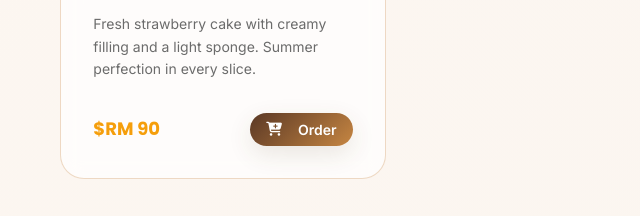
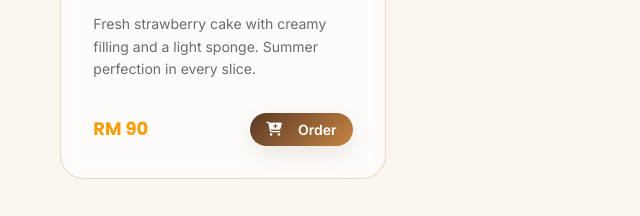
Before and after one commit to khivisha175/Dessert_website, a plain HTML site: page index.html in a window 1280 px wide. Shown: the part 3164-3380 px from the top of the page, 417-1057 px from the left. Drawn offline with Linux system fonts and the light colour scheme.

Commit message:
index.html

```diff
--- a/index.html
+++ b/index.html
@@ -1191,7 +1191,7 @@
                     <h3 class="product-name">Strawberry Cake</h3>
                     <p class="product-description">Fresh strawberry cake with creamy filling and a light sponge. Summer perfection in every slice.</p>
                     <div class="product-footer">
-                        <span class="product-price">$RM 90</span>
+                        <span class="product-price">RM 90</span>
                         <button class="btn btn-primary" style="padding: 0.5rem 1rem; font-size: 0.875rem;">
                             <i class="fas fa-cart-plus"></i> Order
                         </button>
```
